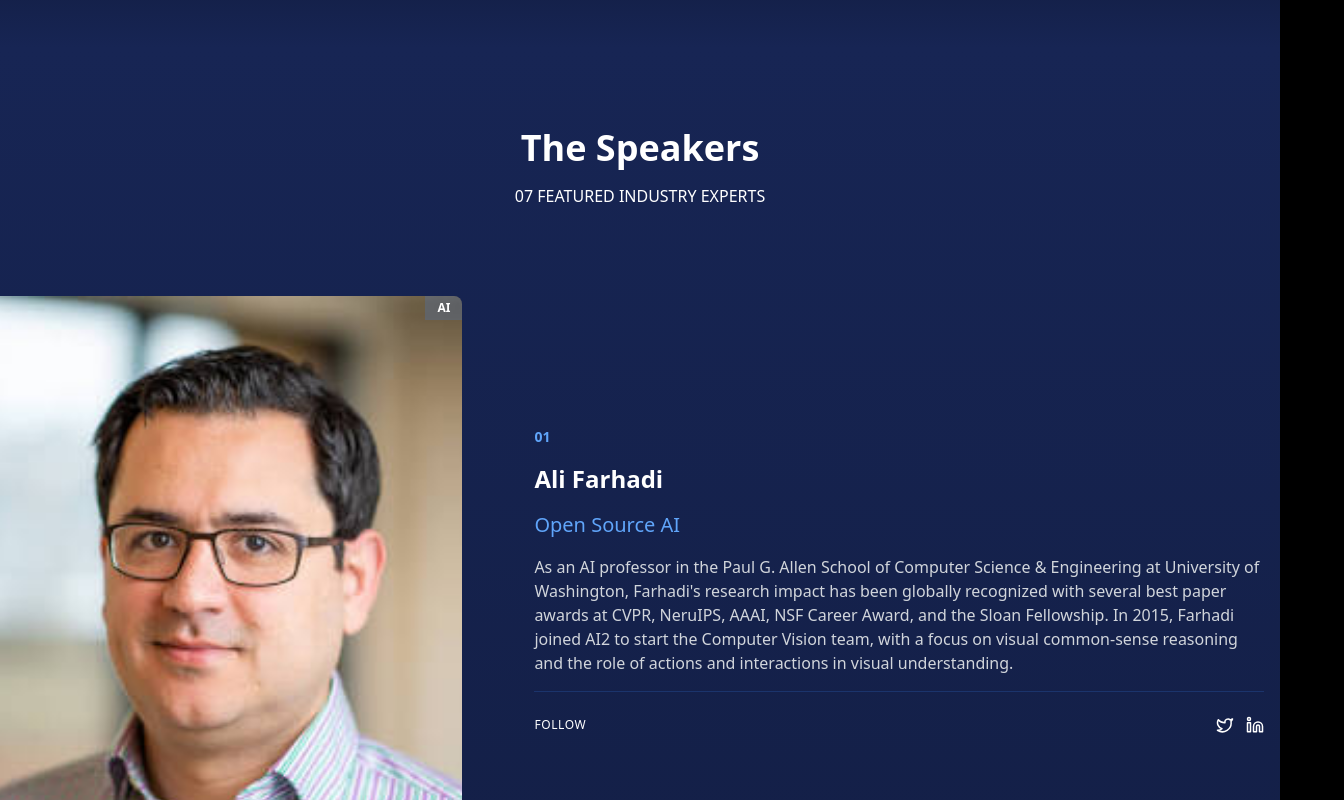
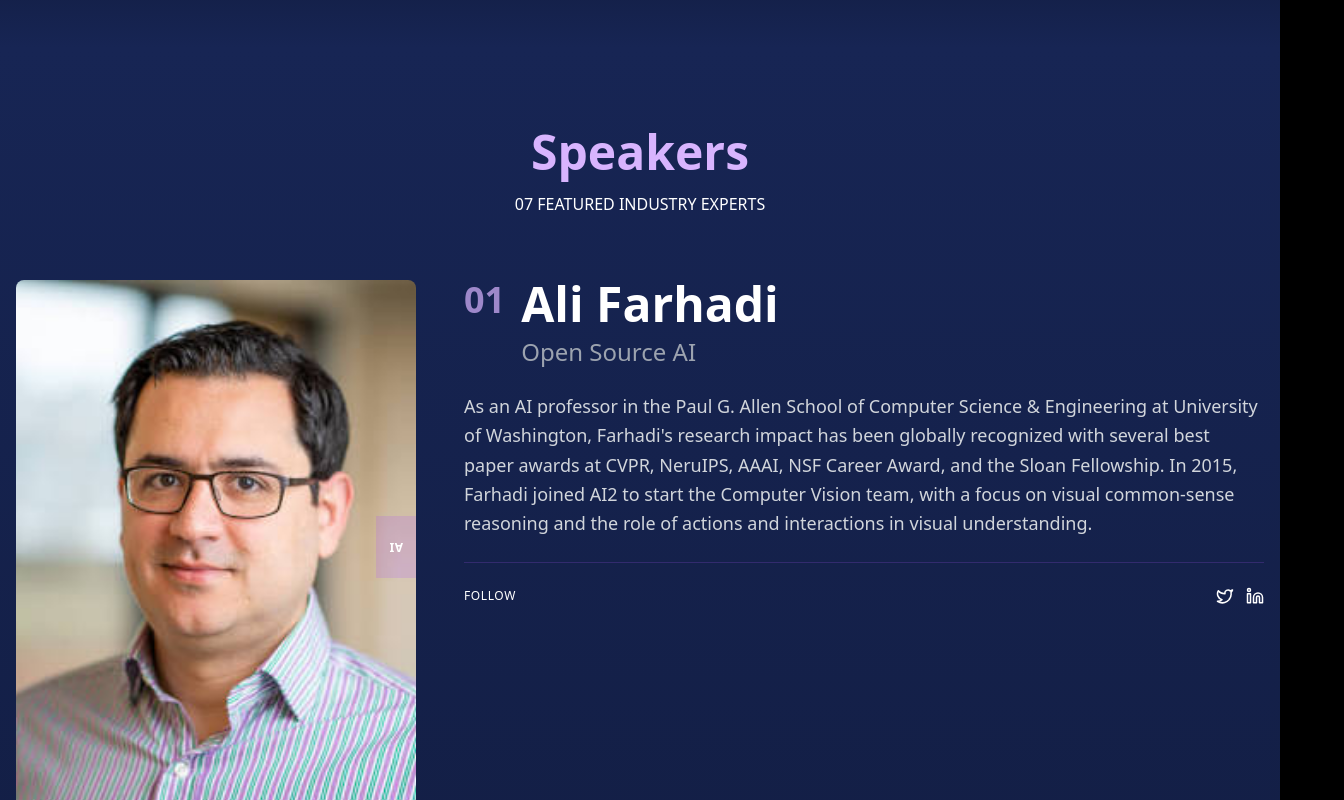
Before and after one commit to TheConstructorsBand/RVRB, a React (Vite) app: page / in a window 1280 px wide. Shown: the part 1180-1980 px from the top of the page, 1344 px wide, since content can reach past the window. Built offline with nearby package versions, Linux system fonts and the light colour scheme.

Commit message:
Update speakers section layout with larger fonts, smaller images, and vertical category text
Co-Authored-By: marcoa@gmail.com <marcoa@gmail.com>

```diff
--- a/src/App.tsx
+++ b/src/App.tsx
@@ -71,7 +71,12 @@ function App() {
           if (entry.isIntersecting) {
             const imageContainer = entry.target.querySelector('.speaker-image-container');
             if (imageContainer) {
-              imageContainer.classList.add('translate-y-0', 'opacity-100', 'translate-x-0');
+              imageContainer.classList.add('opacity-100');
+
+              setTimeout(() => {
+                imageContainer.classList.add('translate-x-0');
+              }, 100);
+
               observer.unobserve(entry.target);
             }
           }
@@ -231,25 +236,30 @@ function App() {
       {/* Speakers Section */}
       <section id="speakers" className="py-20 bg-gradient-to-b from-blue-950 to-black">
         <div className="container mx-auto px-4">
-          <h2 className="text-4xl font-bold mb-4 text-center">The Speakers</h2>
-          <p className="text-center mb-12">07 FEATURED INDUSTRY EXPERTS</p>
+          <h2 className="text-5xl font-bold mb-4 text-center text-purple-300">Speakers</h2>
+          <p className="text-center mb-16">07 FEATURED INDUSTRY EXPERTS</p>
 
-          <div className="space-y-24">
+          <div className="space-y-32">
             {speakers.map((speaker) => (
               <div
                 key={speaker.id}
                 className="speaker-container"
               >
-                <div className={`flex flex-col ${speaker.id % 2 === 0 ? 'md:flex-row-reverse' : 'md:flex-row'} gap-8 items-center`}>
-                  {/* Speaker Image */}
+                <div className={`flex flex-col ${speaker.id % 2 === 0 ? 'md:flex-row-reverse' : 'md:flex-row'} gap-12 items-start`}>
+                  {/* Speaker Image - Smaller size */}
                   <div
-                    className={`speaker-image-container w-full md:w-2/5 overflow-hidden rounded-lg transition-all duration-700 transform translate-y-10 opacity-0 ${
-                      speaker.id % 2 === 0 ? 'md:translate-x-10' : 'md:-translate-x-10'
+                    className={`speaker-image-container w-full md:w-1/3 overflow-hidden rounded-lg transition-all duration-700 transform opacity-0 ${
+                      speaker.id % 2 === 0 ? 'translate-x-20' : '-translate-x-20'
                     }`}
                   >
                     <div className="relative">
-                      <div className="absolute top-0 right-0 px-3 py-1 bg-blue-500/20 text-xs font-semibold z-10">
-                        {speaker.category}
+                      {/* Vertical category tag */}
+                      <div className="absolute top-0 right-0 h-full flex flex-col items-center justify-center z-10">
+                        <div className="bg-purple-500/20 px-2 py-6 writing-mode-vertical">
+                          <span className="transform rotate-90 inline-block text-xs font-semibold tracking-wider">
+                            {speaker.category}
+                          </span>
+                        </div>
                       </div>
                       <img
                         src={speaker.image}
@@ -259,20 +269,28 @@ function App() {
                     </div>
                   </div>
 
-                  {/* Speaker Info */}
-                  <div className="w-full md:w-3/5 space-y-4">
-                    <div className="text-sm font-bold text-blue-400">0{speaker.id}</div>
-                    <h3 className="text-2xl font-bold">{speaker.name}</h3>
-                    <p className="text-blue-400 text-xl">{speaker.topic}</p>
-                    <p className="text-gray-300">{speaker.bio}</p>
+                  {/* Speaker Info - Larger fonts */}
+                  <div className="w-full md:w-2/3 space-y-6">
+                    {/* Vertical speaker number */}
+                    <div className="flex items-start">
+                      <div className="text-4xl font-bold text-purple-300 mr-4 opacity-70">
+                        {speaker.id < 10 ? `0${speaker.id}` : speaker.id}
+                      </div>
+                      <div className="space-y-2">
+                        <h3 className="text-4xl md:text-5xl font-bold">{speaker.name}</h3>
+                        <p className="text-xl md:text-2xl text-gray-400">{speaker.topic}</p>
+                      </div>
+                    </div>
 
-                    <div className="pt-6 border-t border-blue-500/20 flex justify-between items-center">
+                    <p className="text-lg leading-relaxed text-gray-300">{speaker.bio}</p>
+
+                    <div className="pt-6 border-t border-purple-500/20 flex justify-between items-center">
                       <span className="text-xs uppercase tracking-wider">FOLLOW</span>
                       <div className="flex space-x-3">
-                        <a href="#" className="text-white hover:text-blue-400 transition-colors">
+                        <a href="#" className="text-white hover:text-purple-400 transition-colors">
                           <Twitter size={18} />
                         </a>
-                        <a href="#" className="text-white hover:text-blue-400 transition-colors">
+                        <a href="#" className="text-white hover:text-purple-400 transition-colors">
                           <Linkedin size={18} />
                         </a>
                       </div>
--- a/src/index.css
+++ b/src/index.css
@@ -38,3 +38,9 @@
     transform: translateY(0);
   }
 }
+
+/* Vertical text for category tags */
+.writing-mode-vertical {
+  writing-mode: vertical-rl;
+  text-orientation: mixed;
+}
```
